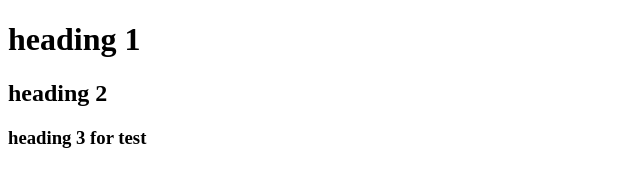
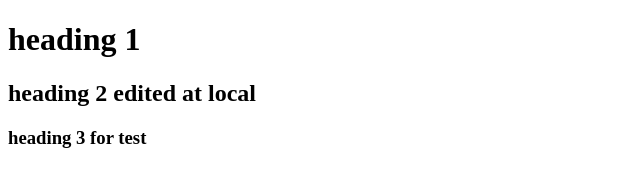
Before and after one commit to haqnawaz99/20220324_OCA, a plain HTML site: page index.html in a window 1280 px wide. Shown: the whole page, without its empty margins (0-640 px from the left). Drawn offline with Linux system fonts and the light colour scheme.

Commit message:
heading 2 edited at local

```diff
--- a/index.html
+++ b/index.html
@@ -8,7 +8,7 @@
 </head>
 <body>
     <h1>heading 1</h1>
-    <h2>heading 2</h2>
+    <h2>heading 2 edited at local</h2>
     <h3>heading 3 for test</h3>
 </body>
 </html>
```
